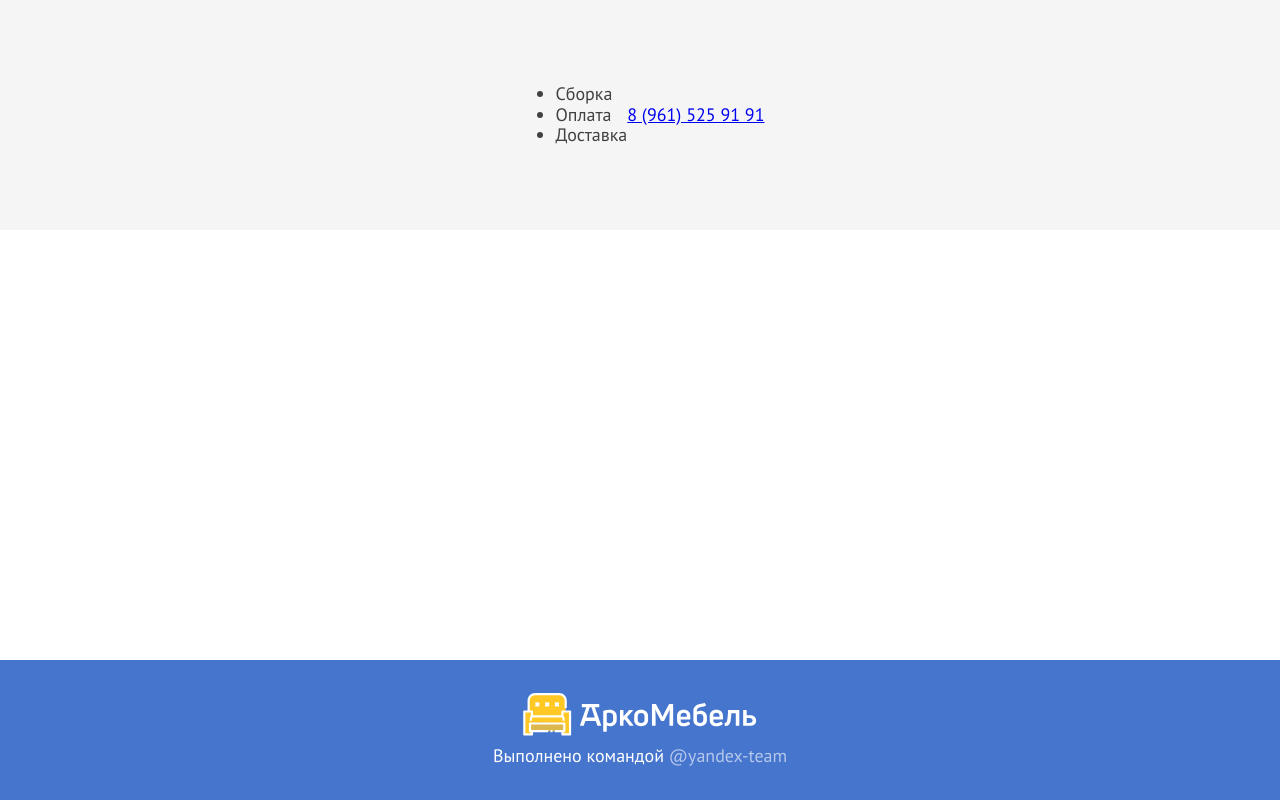
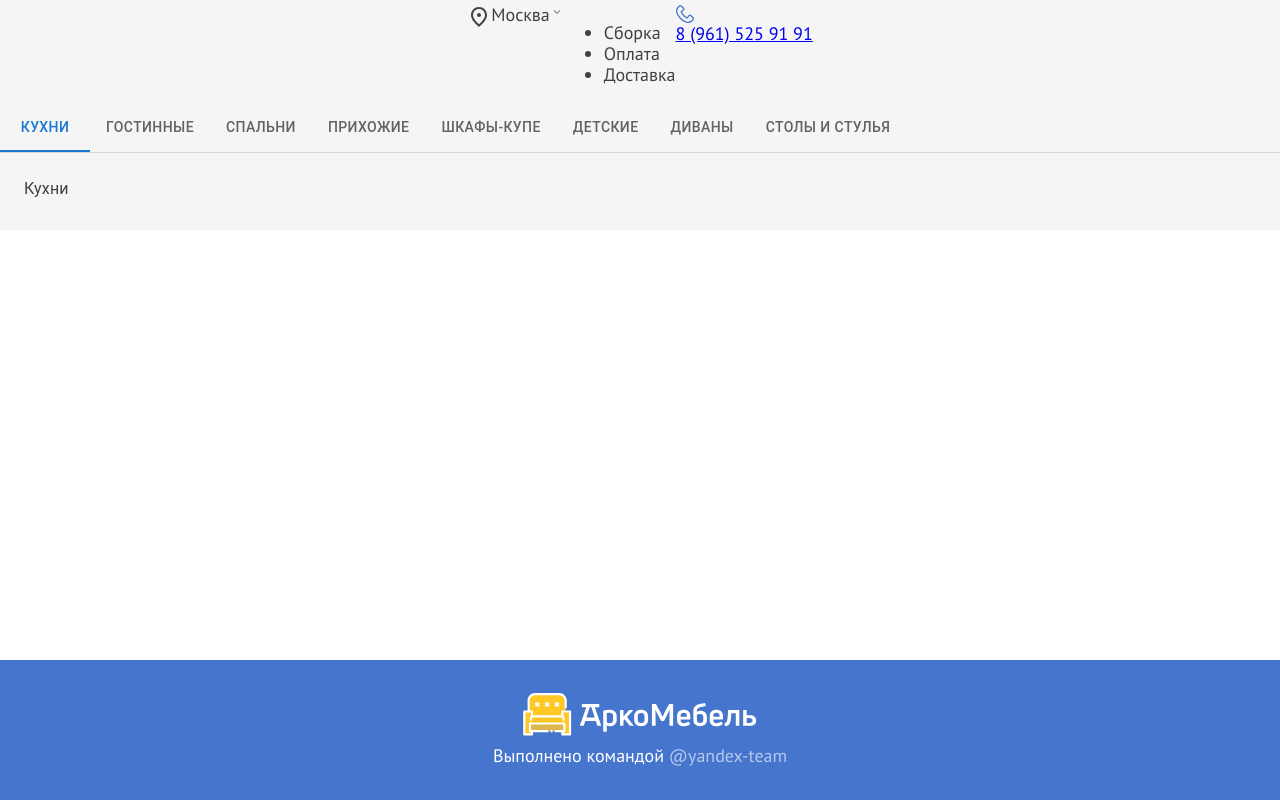
Before and after one commit to arco-furniture/arco-furniture, a React (Create React App) app: page / in a window 1280 px wide. Built offline with nearby package versions, Linux system fonts and the light colour scheme.

Commit message:
feat:add styles for topheader elements,fix:fix tabPanel to new disign

```diff
--- a/src/components/base/Header.tsx
+++ b/src/components/base/Header.tsx
@@ -1,11 +1,13 @@
 import React from "react"
 import TopOfHeader from "./TopOfHeader";
+import BasicTabs from "./TabPanel";
 
 const Header: React.FC = () => {
     return (
         <header className="header">
             <div className="header__wrapper">
             <TopOfHeader />
+            <BasicTabs />
             </div>
         </header>
     )
--- a/src/components/base/TabPanel.jsx
+++ b/src/components/base/TabPanel.jsx
@@ -1,8 +1,5 @@
 import * as React from "react";
 import PropTypes from "prop-types";
-import SwipeableViews from "react-swipeable-views";
-import { useTheme } from "@mui/material/styles";
-import AppBar from "@mui/material/AppBar";
 import Tabs from "@mui/material/Tabs";
 import Tab from "@mui/material/Tab";
 import Typography from "@mui/material/Typography";
@@ -15,8 +12,8 @@ function TabPanel(props) {
     <div
       role="tabpanel"
       hidden={value !== index}
-      id={`full-width-tabpanel-${index}`}
-      aria-labelledby={`full-width-tab-${index}`}
+      id={`simple-tabpanel-${index}`}
+      aria-labelledby={`simple-tab-${index}`}
       {...other}
     >
       {value === index && (
@@ -36,54 +33,60 @@ TabPanel.propTypes = {
 
 function a11yProps(index) {
   return {
-    id: `full-width-tab-${index}`,
-    "aria-controls": `full-width-tabpanel-${index}`,
+    id: `simple-tab-${index}`,
+    "aria-controls": `simple-tabpanel-${index}`,
   };
 }
 
-export default function FullWidthTabs() {
-  const theme = useTheme();
+export default function BasicTabs() {
   const [value, setValue] = React.useState(0);
 
   const handleChange = (event, newValue) => {
     setValue(newValue);
   };
 
-  const handleChangeIndex = (index) => {
-    setValue(index);
-  };
-
   return (
-    <Box sx={{ bgcolor: "background.paper", width: 500 }}>
-      <AppBar position="static">
+    <Box sx={{ width: "100%" }}>
+      <Box sx={{ borderBottom: 1, borderColor: "divider" }}>
         <Tabs
           value={value}
           onChange={handleChange}
-          indicatorColor="secondary"
-          textColor="inherit"
-          variant="fullWidth"
-          aria-label="full width tabs example"
+          aria-label="basic tabs example"
         >
-          <Tab label="Item One" {...a11yProps(0)} />
-          <Tab label="Item Two" {...a11yProps(1)} />
-          <Tab label="Item Three" {...a11yProps(2)} />
+          <Tab label="Кухни" {...a11yProps(0)} />
+          <Tab label="Гостинные" {...a11yProps(1)} />
+          <Tab label="Спальни" {...a11yProps(2)} />
+          <Tab label="Прихожие" {...a11yProps(3)} />
+          <Tab label="Шкафы-купе" {...a11yProps(4)} />
+          <Tab label="Детские" {...a11yProps(5)} />
+          <Tab label="Диваны" {...a11yProps(6)} />
+          <Tab label="Столы и стулья" {...a11yProps(7)} />
         </Tabs>
-      </AppBar>
-      <SwipeableViews
-        axis={theme.direction === "rtl" ? "x-reverse" : "x"}
-        index={value}
-        onChangeIndex={handleChangeIndex}
-      >
-        <TabPanel value={value} index={0} dir={theme.direction}>
-          Item One
-        </TabPanel>
-        <TabPanel value={value} index={1} dir={theme.direction}>
-          Item Two
-        </TabPanel>
-        <TabPanel value={value} index={2} dir={theme.direction}>
-          Item Three
-        </TabPanel>
-      </SwipeableViews>
+      </Box>
+      <TabPanel value={value} index={0}>
+        Кухни
+      </TabPanel>
+      <TabPanel value={value} index={1}>
+        Гостинные
+      </TabPanel>
+      <TabPanel value={value} index={2}>
+        Спальни
+      </TabPanel>
+      <TabPanel value={value} index={3}>
+        Прихожие
+      </TabPanel>
+      <TabPanel value={value} index={4}>
+        Шкафы-купе
+      </TabPanel>
+      <TabPanel value={value} index={5}>
+        Детские
+      </TabPanel>
+      <TabPanel value={value} index={6}>
+        Диваны
+      </TabPanel>
+      <TabPanel value={value} index={7}>
+        Столы и стулья
+      </TabPanel>
     </Box>
   );
 }
--- a/src/components/base/TopOfHeader.jsx
+++ b/src/components/base/TopOfHeader.jsx
@@ -1,17 +1,24 @@
+import PlaceOutlinedIcon from "@mui/icons-material/PlaceOutlined";
 const TopOfHeader = () => {
-
-    return (
-        <>
-        <div className='header__city'>
-            <div className='header__city_logo'></div>
-        </div>
-        <ul className='header__nav'>
-                <li className='header__nav_item'>Сборка</li>
-                <li className='header__nav_item'>Оплата</li>
-                <li className='header__nav_item'>Доставка</li>
-            </ul>
-        <a href="tel: +79615259191" className='header__phone'>8 (961) 525 91 91</a>
-        </>
-    )
-}
-export default TopOfHeader
+  return (
+    <div className="header__top">
+      <div className="header__place">
+        <PlaceOutlinedIcon />
+        <p className="header__place_city">Москва</p>
+        <div className="header__place_arrow"></div>
+      </div>
+      <ul className="header__nav">
+        <li className="header__nav_item">Сборка</li>
+        <li className="header__nav_item">Оплата</li>
+        <li className="header__nav_item">Доставка</li>
+      </ul>
+      <div className="header__phone">
+        <div className="header__phone_logo"></div>
+        <a href="tel: +79615259191" className="header__phone_number">
+          8 (961) 525 91 91
+        </a>
+      </div>
+    </div>
+  );
+};
+export default TopOfHeader;
--- a/src/scss/styles/_header.scss
+++ b/src/scss/styles/_header.scss
@@ -12,5 +12,36 @@
     max-width: 1280px;
     margin: 0 auto;
     height: 100%;
+    display: flex;
+    flex-direction: column;
+  }
+  &__place {
+    display: flex;
+    flex-direction: row;
+  }
+  &__top {
+    display: flex;
+    flex-direction: row;
+  }
+  &__place{
+
+  }
+  &__place_city{
+    margin: 0;
+    padding: 0;
+  }
+  &__place_arrow{
+    background-image: url(../../images/arrow.svg);
+    background-repeat: no-repeat;
+    background-size: contain;
+    height: 14px;
+    width: 14px;
+  }
+  &__phone_logo {
+    background-image: url(../../images/phone_logo.svg);
+    background-repeat: no-repeat;
+    background-size: contain;
+    height: 19px;
+    width: 19px;
   }
 }
```
Also changed, not shown: src/images/arrow.svg (added), src/images/phone_logo.svg (added).
